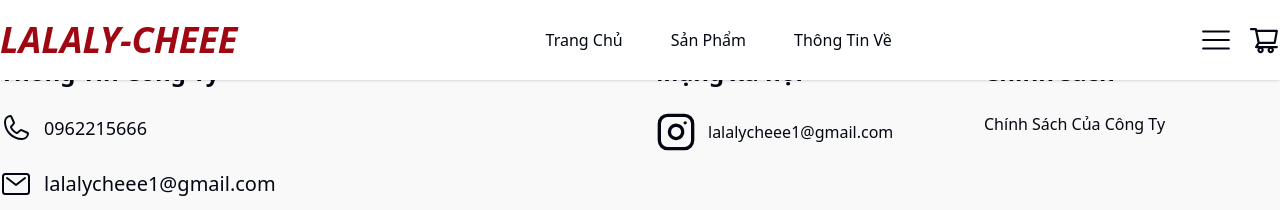
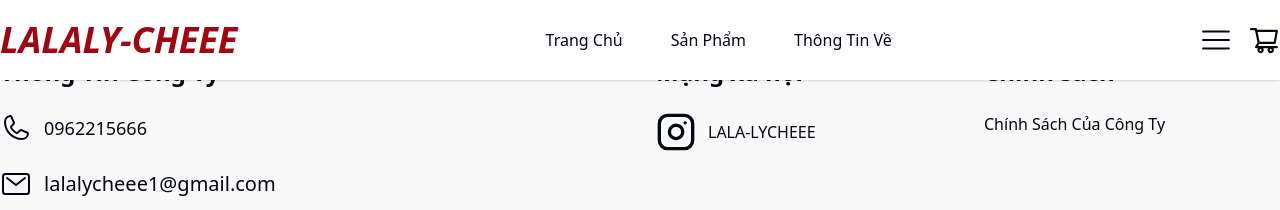
Before and after one commit to Future2003s/clientCompany, a Next.js app: page /payment-callback in a window 1280 px wide. Shown: the top 210 px of the page. Built offline with nearby package versions, Linux system fonts and the light colour scheme.

Commit message:
Edit Instagram

```diff
--- a/src/layouts/Footer.tsx
+++ b/src/layouts/Footer.tsx
@@ -56,7 +56,7 @@ function Footer() {
               className="flex items-center text-gray-700g gap-3"
             >
               <LuInstagram className="h-10 w-10" />
-              <span>lalalycheee1@gmail.com</span>
+              <span>LALA-LYCHEEE</span>
             </Link>
           </div>
         </div>
```
